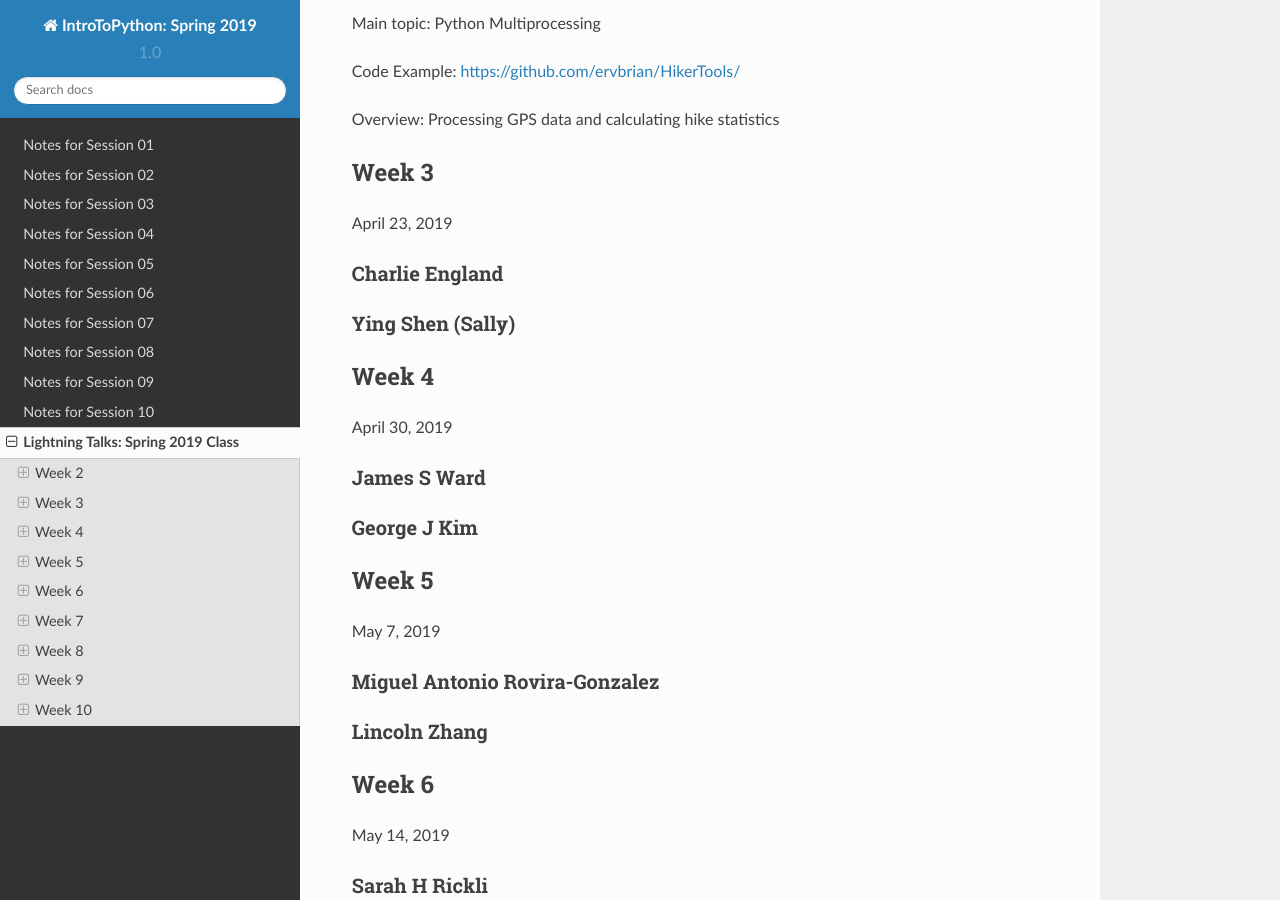
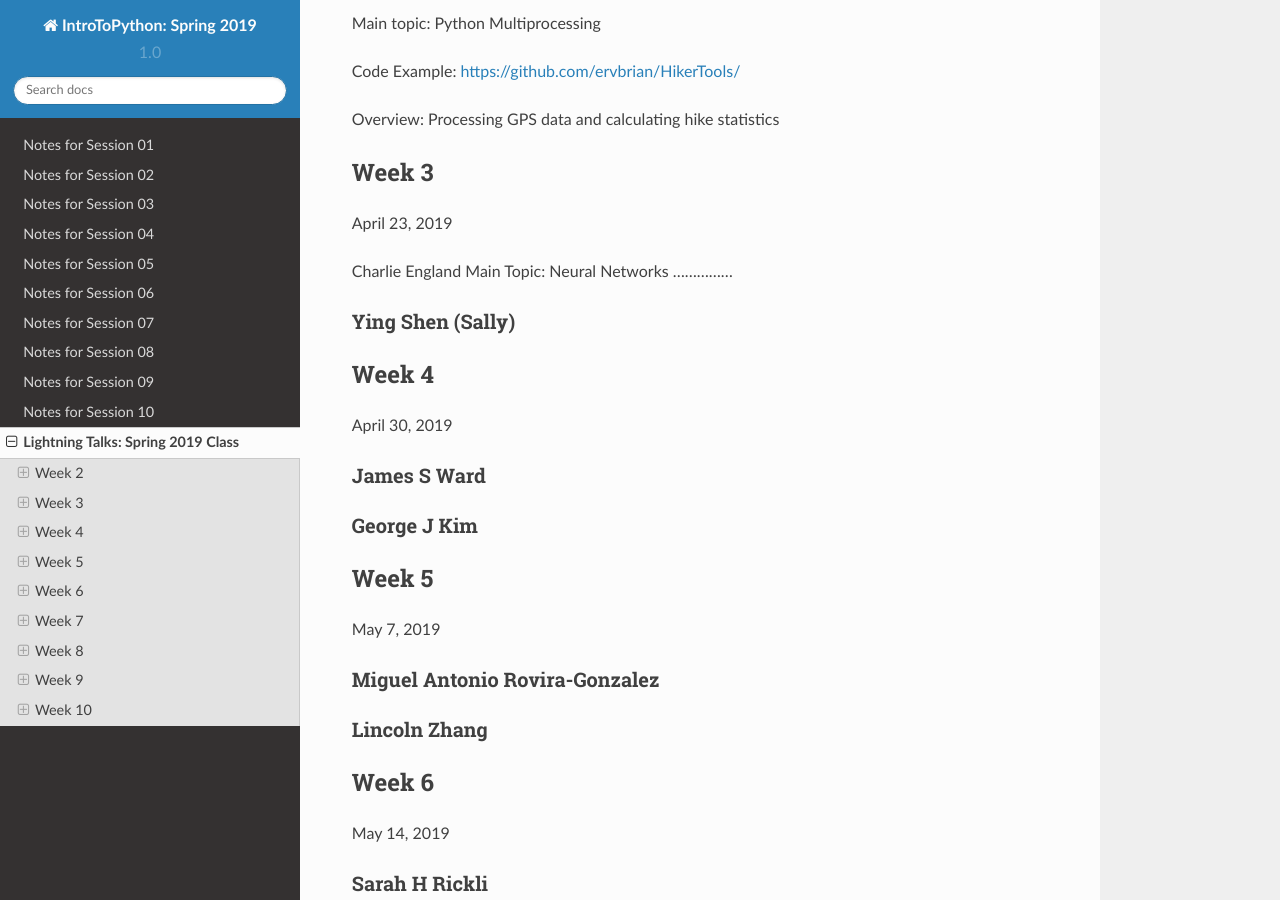
Before and after one commit to UWPCE-PythonCert-ClassRepos/SP_2019_210A_classroom, a Sphinx documentation site: the page built from notes_for_class/source/lightning_talks.rst, in a window 1280 px wide and 900 px high, scrolled down 448 px. Built offline with Sphinx 7.4.7 and the Read the Docs theme 2.0.0, drawn with Linux system fonts in a browser that asks for light colours.

Commit message:
added lightning talk

```diff
--- a/notes_for_class/source/lightning_talks.rst
+++ b/notes_for_class/source/lightning_talks.rst
@@ -34,6 +34,7 @@ Week 3
 April 23, 2019
 
 Charlie England
+Main Topic: Neural Networks
 ...............
 
 Ying Shen (Sally)
```
